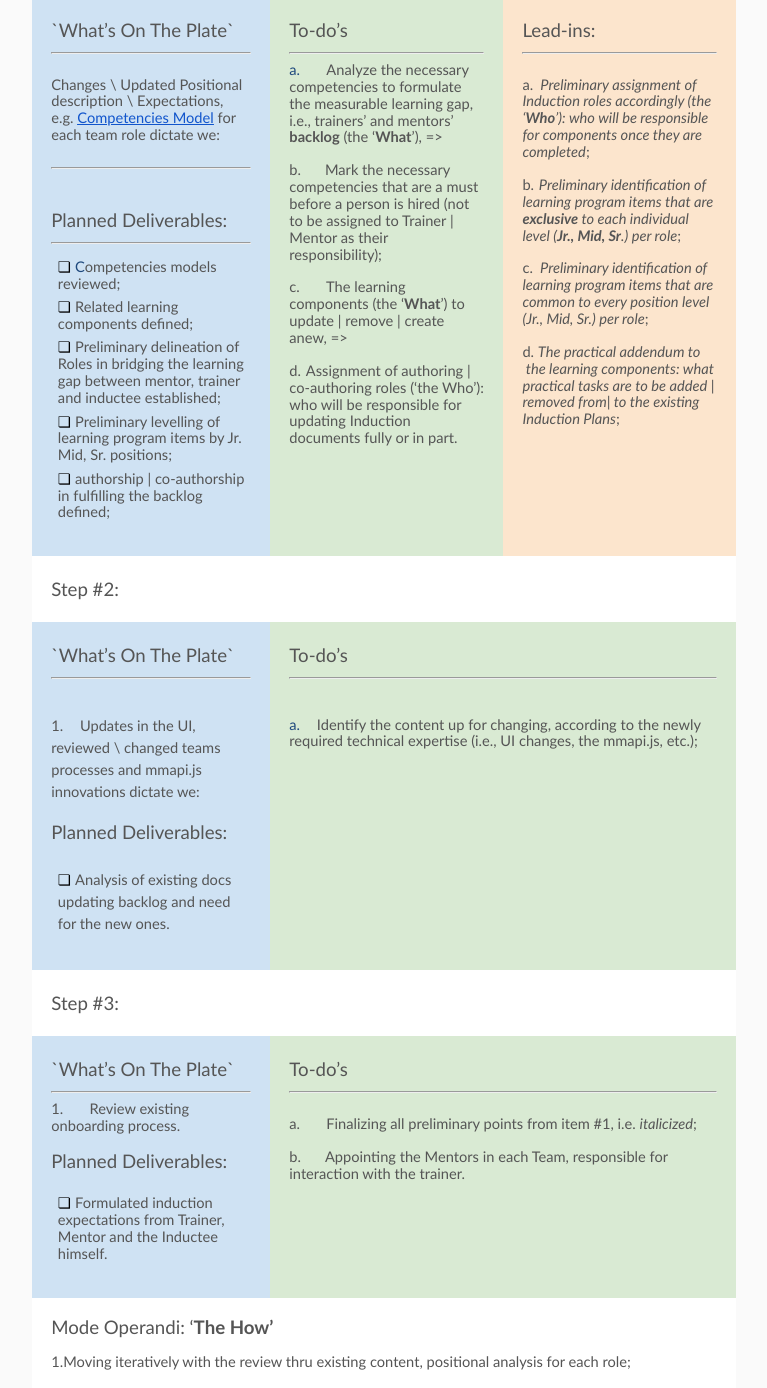
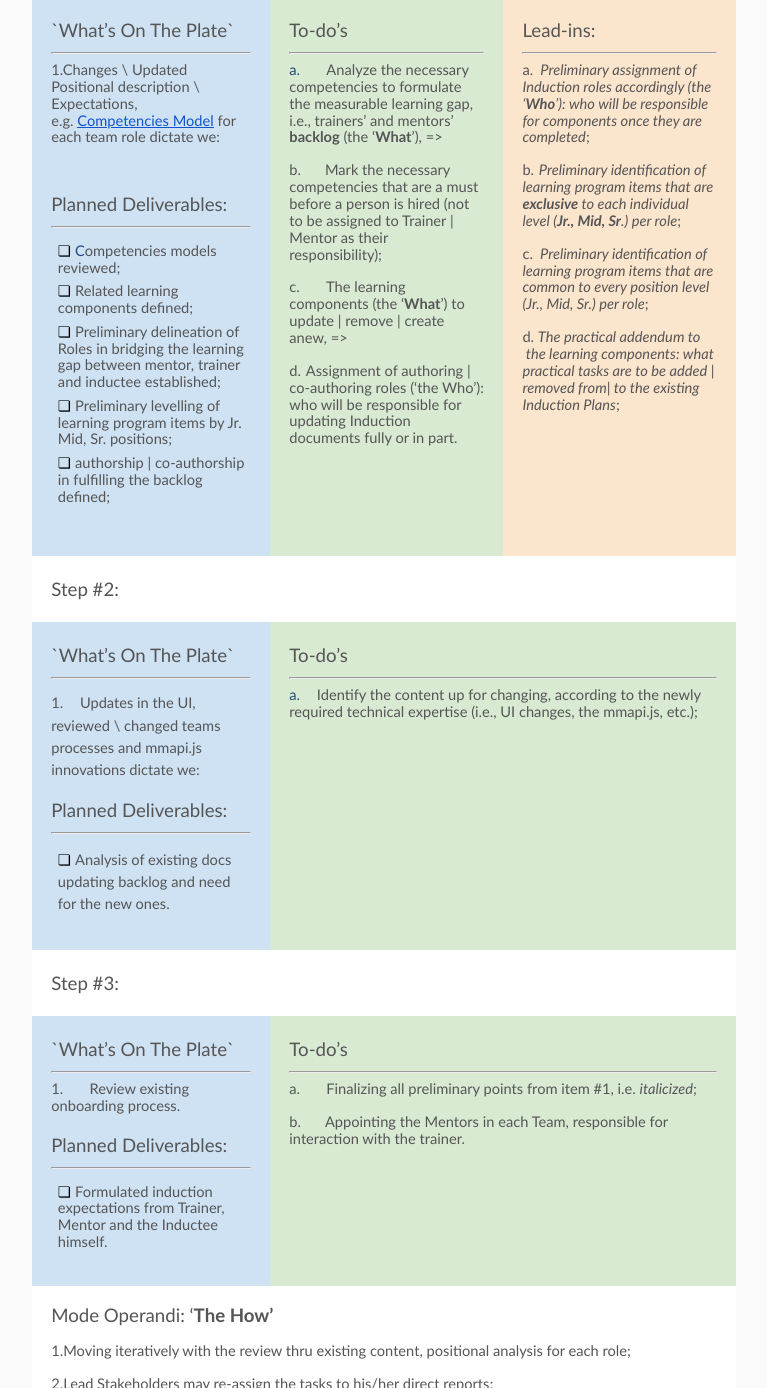
Before and after one commit to GrinchakAndrew/InductionReviewAgenda, a plain HTML site: page index.html in a window 1280 px wide. Shown: the part 302-1690 px from the top of the page, without its empty margins (256-1023 px from the left). Drawn offline with Linux system fonts and the light colour scheme; a web font is replaced by a local one.

Commit message:
Some Minor Changes

```diff
--- a/index.html
+++ b/index.html
@@ -32,10 +32,8 @@
                 <td class="c44" colspan="2" rowspan="1">
                     <p class="c31 c16"><span class="c33 c18 c30">`What&rsquo;s On The Plate`</span></p>
                     <hr>
-                    <p class="c4"><span class="c23"><br></span></p>
-                    <p class="c16 c58"><span class="c18">Changes \ Updated Positional description \ Expectations, e.g.</span><span class="c37 c26"><a class="c49" href="https://www.google.com/url?q=https%3A%2F%2Fmaxymiserbpos.sharepoint.com%2Fsites%2Fua%2Ftraining%2F_layouts%2F15%2Fstart.aspx%23%2FSitePages%2FTA%2520Competencies%2520Model.aspx&amp;sa=D&amp;sntz=1&amp;usg=AFQjCNH9e9tz7dhwLsOGkDE_y1VpKVzP8w">&nbsp;</a></span><span class="c26 c60"><a class="c49" href="https://www.google.com/url?q=https%3A%2F%2Fmaxymiserbpos.sharepoint.com%2Fsites%2Fua%2Ftraining%2F_layouts%2F15%2Fstart.aspx%23%2FSitePages%2FTA%2520Competencies%2520Model.aspx&amp;sa=D&amp;sntz=1&amp;usg=AFQjCNH9e9tz7dhwLsOGkDE_y1VpKVzP8w">Competencies Model</a></span><span class="c26 c37">&nbsp;</span><span class="c1">for each team role dictate we: </span></p>
+                    <p class="c16 c58"><span class="c18">1.</span><span class="c18">Changes \ Updated Positional description \ Expectations, e.g.</span><span class="c37 c26"><a class="c49" href="https://www.google.com/url?q=https%3A%2F%2Fmaxymiserbpos.sharepoint.com%2Fsites%2Fua%2Ftraining%2F_layouts%2F15%2Fstart.aspx%23%2FSitePages%2FTA%2520Competencies%2520Model.aspx&amp;sa=D&amp;sntz=1&amp;usg=AFQjCNH9e9tz7dhwLsOGkDE_y1VpKVzP8w">&nbsp;</a></span><span class="c26 c60"><a class="c49" href="https://www.google.com/url?q=https%3A%2F%2Fmaxymiserbpos.sharepoint.com%2Fsites%2Fua%2Ftraining%2F_layouts%2F15%2Fstart.aspx%23%2FSitePages%2FTA%2520Competencies%2520Model.aspx&amp;sa=D&amp;sntz=1&amp;usg=AFQjCNH9e9tz7dhwLsOGkDE_y1VpKVzP8w">Competencies Model</a></span><span class="c26 c37">&nbsp;</span><span class="c1">for each team role dictate we: </span></p>
                     <p class="c4"><span class="c23"></span></p>
-                    <hr>
                     <p class="c4"><span class="c23"></span></p>
                     <p class="c4"><span class="c23"></span></p>
                     <p class="c31 c16"><span class="c18 c30">Planned Deliverables: <br></span>
@@ -66,14 +64,12 @@
                 <td class="c48" colspan="2" rowspan="1">
                     <p class="c31 c16"><span class="c33 c18 c30">Lead-ins:</span></p>
                     <hr>
-                    <p class="c31 c16 c25"><span class="c33 c18 c30"></span></p>
                     <p class="c3"><span class="c18">a.</span><span class="c18 c21">&nbsp; &nbsp;</span><span class="c17">Preliminary assignment of Induction roles accordingly (the &lsquo;</span><span class="c10">Who</span><span class="c17">&rsquo;): who will be responsible for components once they are completed</span><span class="c1">;</span></p>
                     <p class="c3"><span class="c18">b.</span><span class="c18 c21">&nbsp; </span><span class="c17">Preliminary identification of learning program items that are </span><span class="c10">exclusive</span><span class="c17">&nbsp;to each individual level (</span><span class="c10">Jr., Mid, Sr</span><span class="c17">.) per role</span><span class="c1">;</span></p>
                     <p class="c3"><span class="c18">c.</span><span class="c18 c21">&nbsp; &nbsp;</span><span class="c17">Preliminary identification of learning program items that are common to every position level (Jr., Mid, Sr.) per role</span><span class="c1">; </span></p>
                     <p class="c3"><span class="c18">d. </span><span class="c17">The practical addendum to &nbsp;the learning components: what practical tasks are to be added | removed from| to the existing Induction Plans</span><span class="c1">;</span></p>
                     <p class="c3 c25"><span class="c23"></span></p>
                     <p class="c3 c25"><span class="c23"></span></p>
-                    <p class="c4"><span class="c1"></span></p>
                 </td>
             </tr>
             <tr class="c52">
@@ -81,18 +77,18 @@
                     <p class="c31 c16"><span class="c18 c30">Step #2: </span></p>
                 </td>
                 <td class="c29" colspan="4" rowspan="1">
-                    <p class="c4"><span class="c1"></span></p>
                 </td>
             </tr>
             <tr class="c12">
                 <td class="c44" colspan="2" rowspan="1">
                     <p class="c31 c16"><span class="c33 c18 c30">`What&rsquo;s On The Plate`</span></p>
-                    <hr>
-                    <p class="c31 c16"><span class="c18 c30"><br></span><span class="c18">1.</span><span class="c18 c21">&nbsp; &nbsp; &nbsp; &nbsp;</span><span class="c1">Updates in the UI, reviewed \ changed teams processes and mmapi.js innovations dictate we:</span></p>
+					<hr>
+                    <p class="c31 c16"><span class="c18 c30"></span><span class="c18">1.</span><span class="c18 c21">&nbsp; &nbsp; &nbsp; &nbsp;</span><span class="c1">Updates in the UI, reviewed \ changed teams processes and mmapi.js innovations dictate we:</span></p>
                     <p class="c31 c16 c25"><span class="c1"></span></p>
-                    <p class="c8">
-					<span class="c18 c30">Planned Deliverables: <br></span>
-					</p>
+                    <p class="c31 c16"><span class="c18 c30">Planned Deliverables:</span>
+                        </p>
+						<hr>
+					<p></p>
                     <ul class="c35 lst-kix_at11733hvyjp-0 start">
                         <li class="c8 c56"><span class="c1">Analysis of existing docs updating backlog and need for the new ones.</span></li>
                     </ul>
@@ -100,8 +96,6 @@
                 <td class="c27" colspan="4" rowspan="1">
                     <p class="c31 c16"><span class="c33 c18 c30">To-do&rsquo;s</span></p>
                     <hr>
-                    <p class="c4"><span class="c1"></span></p>
-                    <p class="c4"><span class="c1"></span></p>
                     <p class="c3"><span class="c37 c26">a.</span><span class="c21 c37 c26">&nbsp; </span><span class="c18 c21">&nbsp; &nbsp; &nbsp;</span><span class="c18">I</span><span class="c1">dentify the content up for changing, according to the newly required technical expertise (i.e., UI changes, the mmapi.js, etc.); </span></p>
                     <p class="c4"><span class="c1"></span></p>
                 </td>
@@ -117,12 +111,13 @@
             <tr class="c64">
                 <td class="c44" colspan="2" rowspan="1">
                     <p class="c31 c16"><span class="c18 c30">`What&rsquo;s On The Plate`<br></span>
-                        <hr>
+                       <hr>
                     </p>
-                    <p class="c3"><span class="c18">1.</span><span class="c18 c21">&nbsp; &nbsp;&nbsp;&nbsp;&nbsp;&nbsp;&nbsp;&nbsp;&nbsp;&nbsp;</span><span class="c1">Review existing onboarding process. </span></p>
-                    <p class="c3">
-					<span class="c18 c30">Planned Deliverables: <br></span>
-					</p>
+                    <p class="c3"><span class="c18">1.</span><span class="c18 c21">&nbsp; &nbsp;&nbsp;&nbsp;&nbsp;&nbsp;&nbsp;&nbsp;&nbsp;&nbsp;</span><span class="c1">Review existing onboarding process.</span></p>
+                    <p class="c31 c16"><span class="c18 c30">Planned Deliverables: <br></span>
+                        </p>
+						<hr>
+					<p></p>
                     <ul class="c35 lst-kix_ibolo5gc5u9w-0 start">
                         <li class="c3 c56"><span class="c18">Formulated induction expectations from Trainer, Mentor and the Inductee himself.</span></li>
                     </ul>
@@ -130,7 +125,6 @@
                 <td class="c27" colspan="4" rowspan="1">
                     <p class="c31 c16"><span class="c33 c18 c30">To-do&rsquo;s</span></p>
                     <hr>
-                    <p class="c31 c16 c25"><span class="c33 c18 c30"></span></p>
                     <p class="c3"><span class="c18">a.</span><span class="c18 c21">&nbsp; &nbsp;&nbsp;&nbsp;&nbsp;&nbsp;&nbsp;&nbsp;&nbsp;&nbsp;</span><span class="c18">Finalizing all preliminary points from item #1, i.e. </span><span class="c17">italicized</span><span class="c1">;</span></p>
                     <p class="c3"><span class="c18">b.</span><span class="c18 c21">&nbsp; &nbsp;&nbsp;&nbsp;&nbsp;&nbsp;&nbsp;&nbsp;&nbsp;</span><span class="c1">Appointing the Mentors in each Team, responsible for interaction with the trainer.</span></p>
                 </td>
@@ -148,5 +142,4 @@
     </table>
     <p class="c34 c25"><span class="c26 c54"></span></p>
 </body>
-
 </html>
--- a/js/main.js
+++ b/js/main.js
@@ -11,7 +11,7 @@ var config = {
 	            insideEl.id = "washer";
 	            newEl.style.opacity = '0.2';
 	            insideEl.style.width = document.querySelector('table').offsetWidth + 'px';
-				clone.innerHTML += " : " + document.querySelector('.c18.c20.c39').innerHTML + ' - ' +
+				clone.innerHTML += " - " + document.querySelector('.c18.c20.c39').innerHTML + ' - ' +
 				document.querySelector('.c18.c22').innerHTML;
 	            insideEl.appendChild(clone);
 	            newEl.appendChild(insideEl);
```
